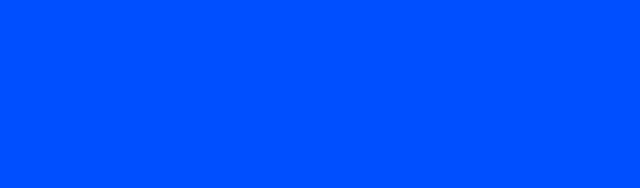
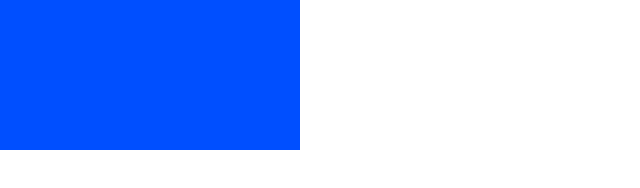
Before and after one commit to Imshyeon/Three-js-Study, a website: page 02_basic/index.html in a window 1280 px wide. Shown: the whole page, without its empty margins (0-640 px from the left). Drawn offline with nearby package versions, Linux system fonts and the light colour scheme.

Commit message:
렌더링 방법 2

```diff
--- a/02_basic/app.js
+++ b/02_basic/app.js
@@ -7,10 +7,27 @@ scene.background = new THREE.Color(0x004fff); // 컬러 바꾸기
 // 카메라 (화각, 종횡비, 가까운 정도)
 const camera = new THREE.PerspectiveCamera(75, window.innerWidth / window.innerHeight, 0.1, 1000);
 
+// 캔버스
+const canvas = document.querySelector('#app');
+const renderer = new THREE.WebGLRenderer({antialias: true, canvas});
+
 // 렌더러
-const renderer = new THREE.WebGLRenderer();
-renderer.setSize(window.innerWidth, window.innerHeight);
+// const renderer = new THREE.WebGLRenderer();
+// renderer.setSize(window.innerWidth, window.innerHeight);
 
 // 방법 1
-document.body.appendChild(renderer.domElement);
+// document.body.appendChild(renderer.domElement);
+
+function render(time) {
+    time *= 0.001;  // convert time to seconds
+
+    // cube.rotation.x = time;
+    // cube.rotation.y = time;
+
+    renderer.render(scene, camera);
+
+    requestAnimationFrame(render);
+  }
+  requestAnimationFrame(render);
+
 renderer.render(scene, camera);
--- a/02_basic/index.html
+++ b/02_basic/index.html
@@ -10,6 +10,8 @@
     </style>
 </head>
 <body>
+    <!-- 렌더링 방법2 -->
+    <canvas id="app"></canvas>
 
     <script type="importmap">
         {
```
